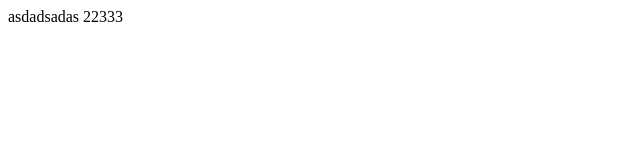
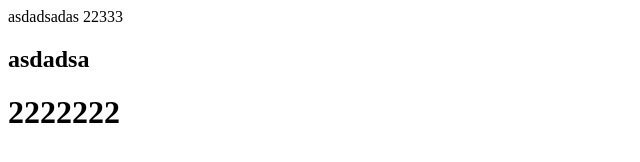
Before and after one commit to benzacataliniulian/new, a plain HTML site: page index.html in a window 1280 px wide. Shown: the whole page, without its empty margins (0-640 px from the left). Drawn offline with Linux system fonts and the light colour scheme.

Commit message:
branches22

```diff
--- a/index.html
+++ b/index.html
@@ -2,6 +2,7 @@ asdadsadas
 22333
 <head>
     <body>
-
+        <h2>asdadsa</h2>
+        <h1>2222222</h1>
     </body>
 </head>
```
Also changed, not shown: 1 other file.
